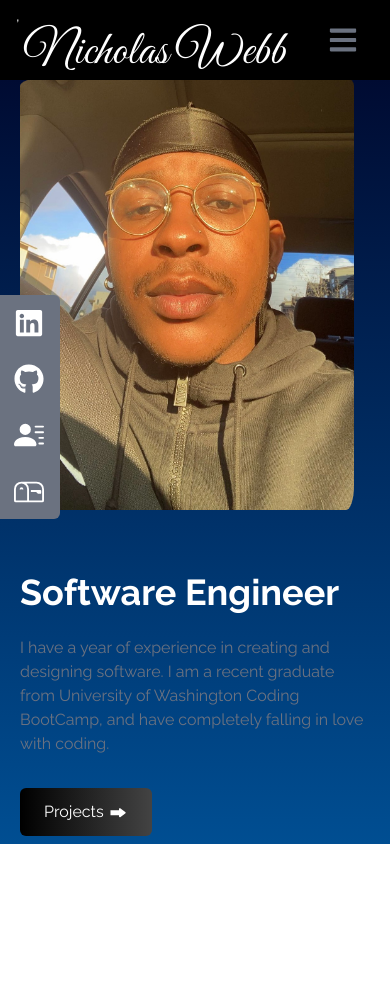
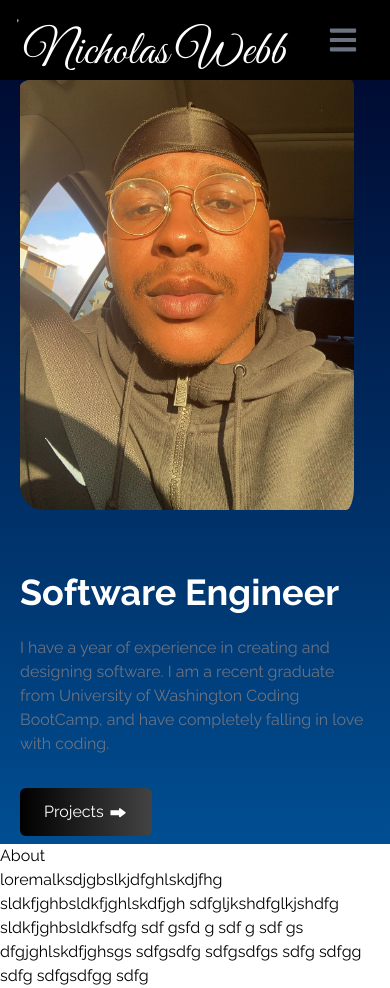
Before and after one commit to Kingnick253/Portolio-rework, a React (Create React App) app: page / in a window 390 px wide. Before the commit the page ends 844 px from the top, so only its background shows below. Built offline with nearby package versions, Linux system fonts and the light colour scheme.

Commit message:
Started Structure on About page

```diff
--- a/src/App.js
+++ b/src/App.js
@@ -1,14 +1,14 @@
 import Navbar from "./components/Navbar";
 import Socials from "./components/Socials";
 import Home from "./pages/Home";
-
+import About from "./components/About";
 
 function App() {
   return (
     <div>
       <Navbar />
       <Home />
-
+      <About />
       <Socials />
     </div>
   );
--- /dev/null
+++ b/src/components/About.js
@@ -0,0 +1,31 @@
+import React from 'react'
+
+const About = () => {
+  return (
+    <div>
+        <div>
+            <div>
+
+                <p>
+                    About
+                </p>
+
+            </div>
+            <p>
+                loremalksdjgbslkjdfghlskdjfhg sldkfjghbsldkfjghlskdfjgh sdfgljkshdfglkjshdfg sldkfjghbsldkfsdfg
+                sdf gsfd g
+                sdf g
+                sdf gs
+                dfgjghlskdfjghsgs sdfgsdfg sdfgsdfgs
+                sdfg sdfgg sdfg sdfgsdfgg sdfg
+
+            </p>
+
+
+        </div>
+
+    </div>
+  )
+}
+
+export default About
--- a/src/components/SocialLinks.js
+++ b/src/components/SocialLinks.js
@@ -8,7 +8,7 @@ const SocialLinks = [
                 LinkedIn <FaLinkedin  size={30}/>
             </>
         ),
-        href: 'https://linkedin.com',
+        href: 'https://www.linkedin.com/in/nicholas-webb-954a1b239/',
         style: 'rounded-tr-md'
 
     },
@@ -34,12 +34,13 @@ const SocialLinks = [
         download: true,
 
 
+
     },
     {
         id:4,
         child: (
             <>
-                Email <BsMailbox  size={30}/>
+                Contact Me <BsMailbox  size={30}/>
             </>
         ),
         href: 'mailto:nicholaswebb2016@gmail.com',
--- a/src/components/Socials.js
+++ b/src/components/Socials.js
@@ -8,7 +8,7 @@ const Socials = () => {
 
 
   return (
-    <div className='flex flex-col top-[35%] left-0 fixed'>
+    <div className='hidden lg:flex flex-col top-[35%] left-0 fixed'>
         <ul>
             {SocialLinks.map(({id, child, href, style, download}) =>(
                  <li key={id}
@@ -17,7 +17,8 @@ const Socials = () => {
                  <a href= {href}
                  className='flex justify-between items-center w-full text-white'
                  download={download}
-                 target='_blank'>
+                 target='_blank'
+                 rel="noreferrer">
 
                     {child}
 
```
